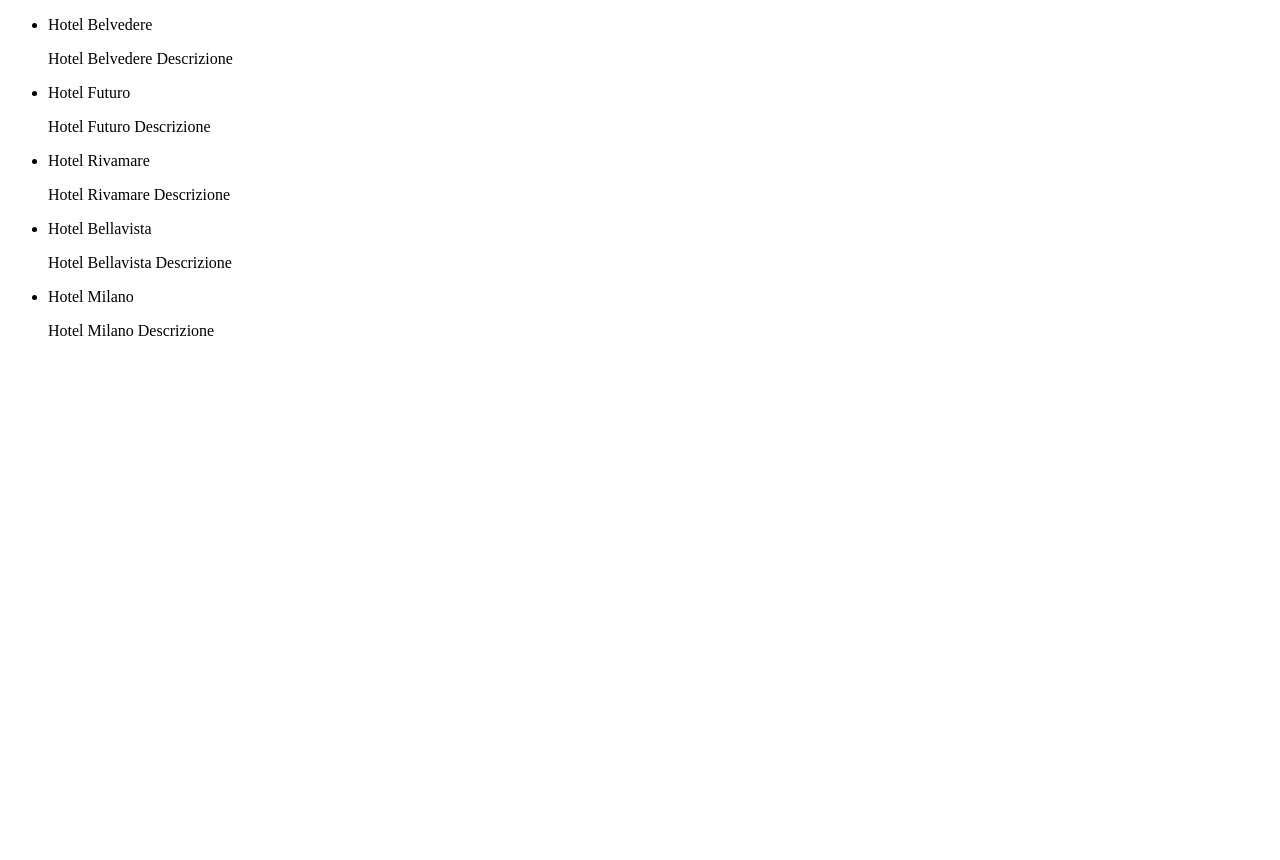
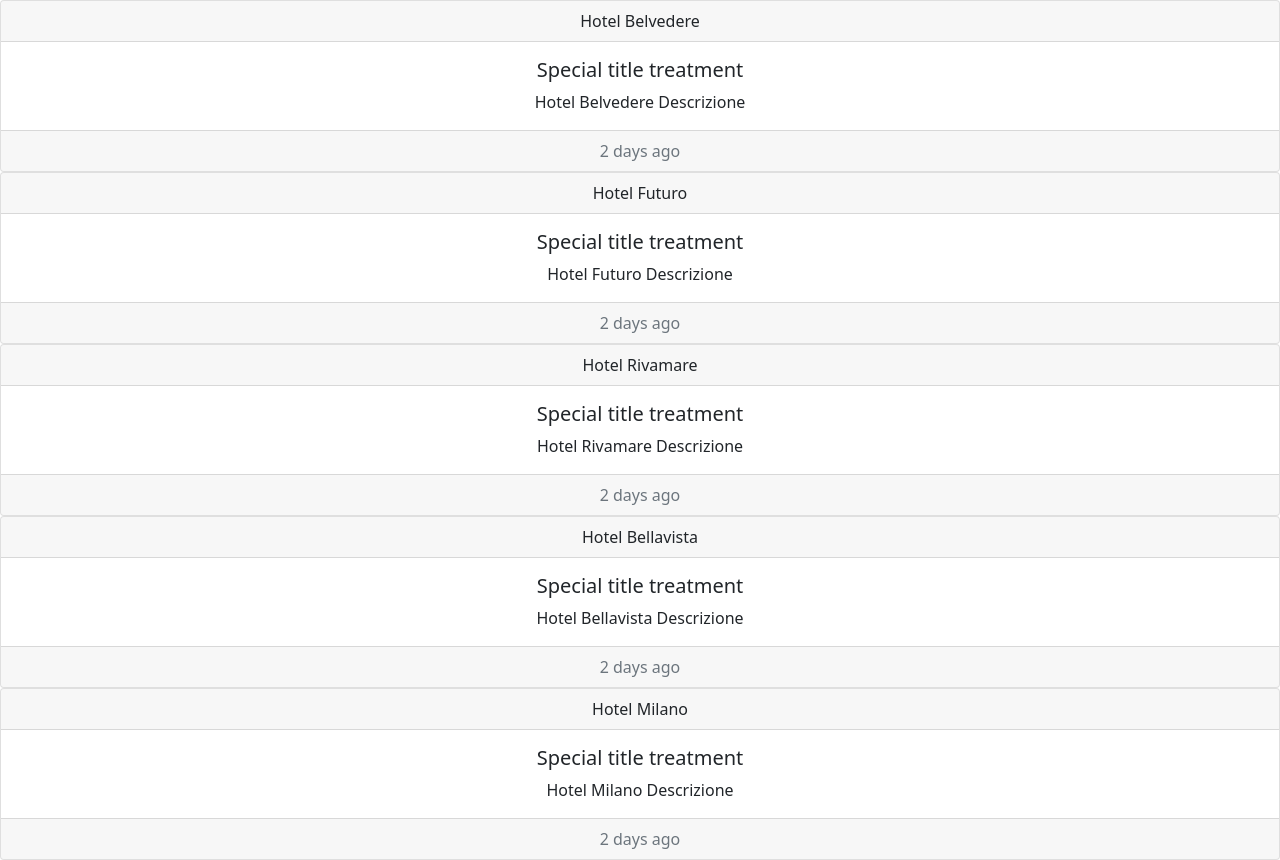
Before and after one commit to AlexTimoncini/php-hotel, a PHP site: page / in a window 1280 px wide. Before the commit the page ends 336 px from the top, so only its background shows below. Run offline with PHP 8.4, Linux system fonts and the light colour scheme.

Commit message:
imported bootstrap and organized hotels in cards

```diff
--- a/index.php
+++ b/index.php
@@ -39,21 +39,31 @@
     ];
 
 ?>
+
 <!DOCTYPE html>
 <html lang="en">
 <head>
     <meta charset="UTF-8">
     <meta name="viewport" content="width=device-width, initial-scale=1.0">
+    <link href="https://cdn.jsdelivr.net/npm/bootstrap@5.0.2/dist/css/bootstrap.min.css" rel="stylesheet" integrity="sha384-EVSTQN3/azprG1Anm3QDgpJLIm9Nao0Yz1ztcQTwFspd3yD65VohhpuuCOmLASjC" crossorigin="anonymous">
     <title>Hotel? Boo-Le-An</title>
 </head>
 <body>
-    <ul>
+    <div class="ivy_cards">
         <?php foreach($hotels as $hotel) { ?>
-            <li>
-                <p> <?php echo $hotel['name'] ?> </p>
-                <p> <?php echo $hotel['description'] ?> </p>
-            </li>
+            <div class="card text-center">
+                <div class="card-header">
+                    <?php echo $hotel['name'] ?>
+                </div>
+                <div class="card-body">
+                    <h5 class="card-title">Special title treatment</h5>
+                    <p class="card-text"><?php echo $hotel['description'] ?></p>
+                </div>
+                    <div class="card-footer text-muted">
+                        2 days ago
+                    </div>
+                </div>
         <?php } ?>
-    </ul>
+    </div>
 </body>
 </html>
```
